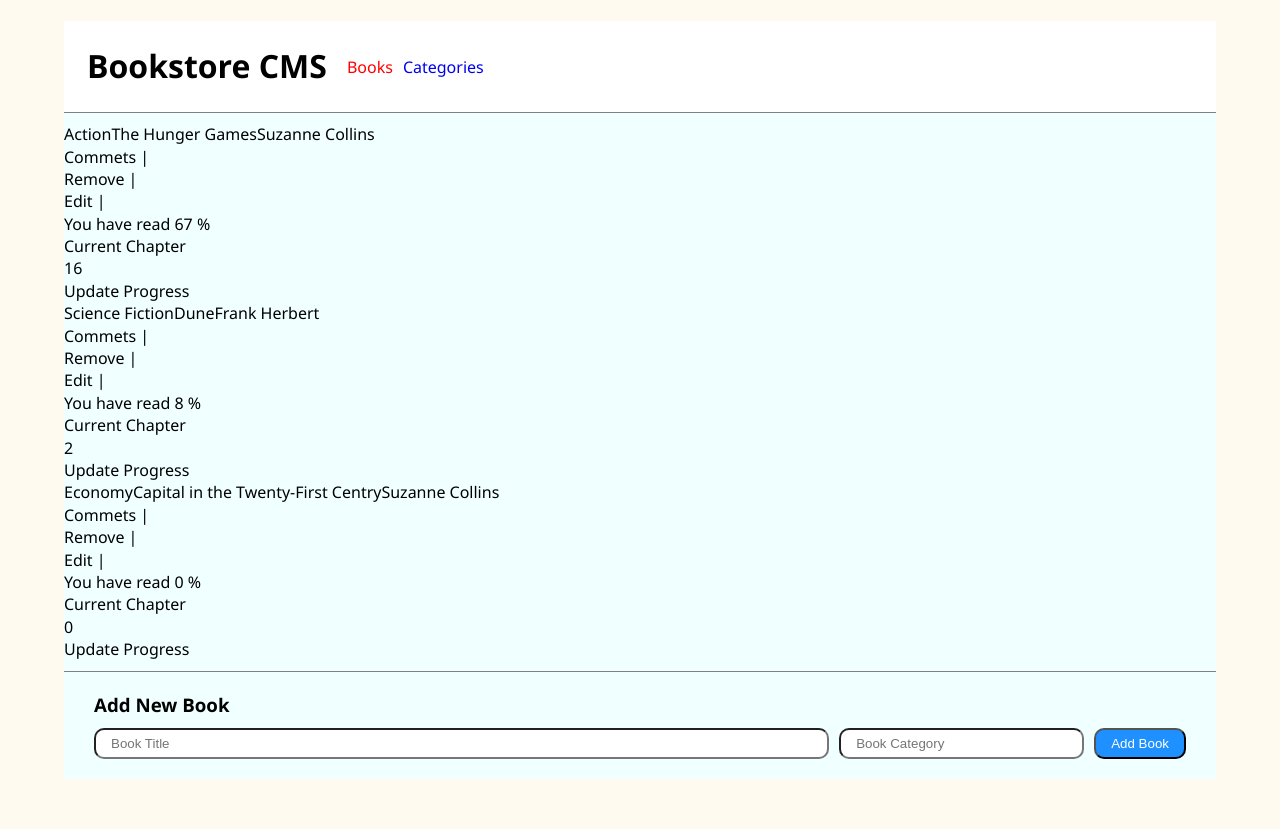
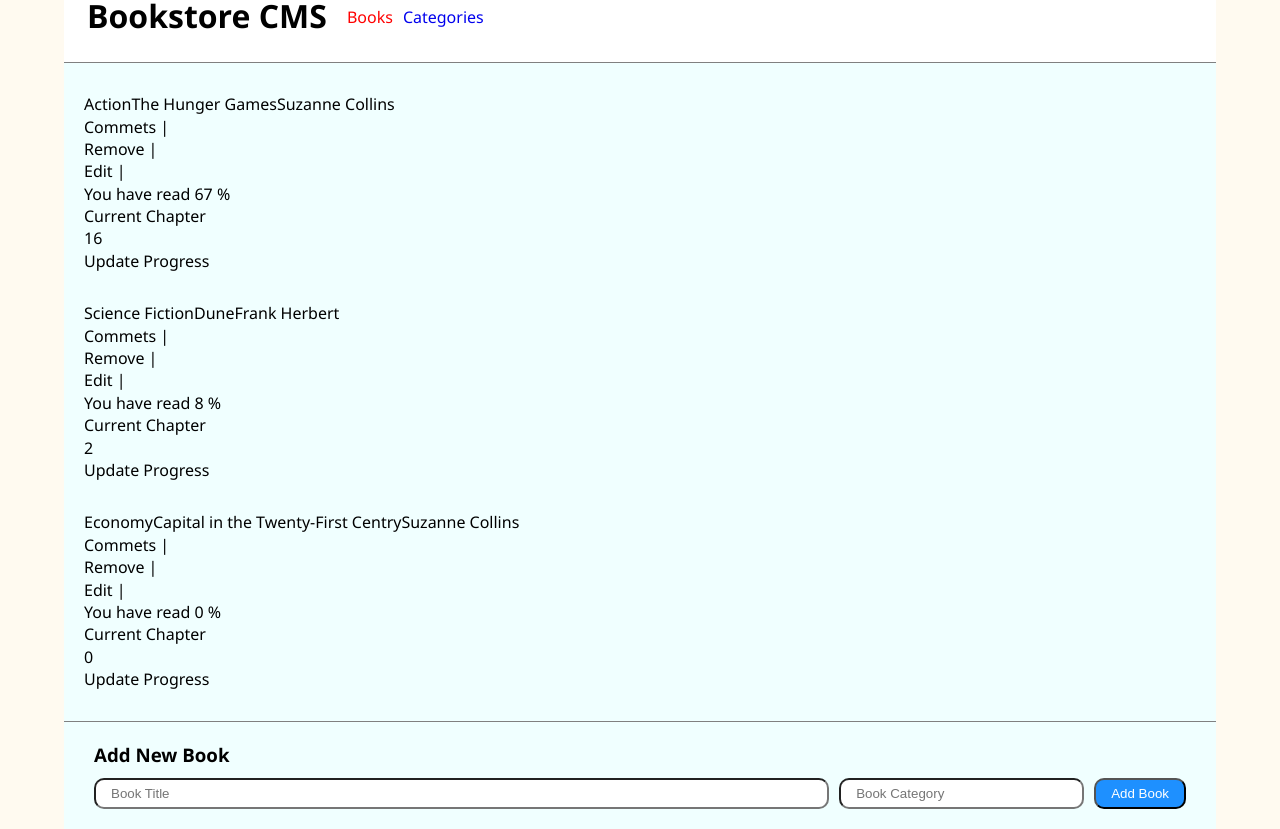
Before and after one commit to lordksix/bookstore-react-redux, a React (Create React App) app: page / in a window 1280 px wide. Before the commit the page ends 800 px from the top, so only its background shows below. Built offline with nearby package versions, Linux system fonts and the light colour scheme.

Commit message:
Add bookshelf styling

```diff
--- a/src/components/Books/Bookshelf.jsx
+++ b/src/components/Books/Bookshelf.jsx
@@ -1,4 +1,5 @@
 import { v4 as uuidv4 } from 'uuid';
+import styles from 'styles/Bookshelf.module.css';
 import BookItem from './BookItem';
 
 const bookAr = [
@@ -41,7 +42,7 @@ const Bookshelf = () => {
   ));
 
   return (
-    <div className="bookshelf">
+    <div className={styles.bookshelf}>
       {books}
     </div>
   );
--- /dev/null
+++ b/src/styles/Bookshelf.module.css
@@ -0,0 +1,6 @@
+.bookshelf {
+  display: flex;
+  flex-flow: column;
+  gap: 30px;
+  padding: 20px;
+}
```
